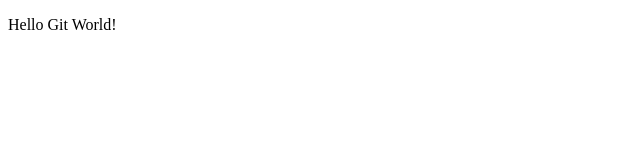
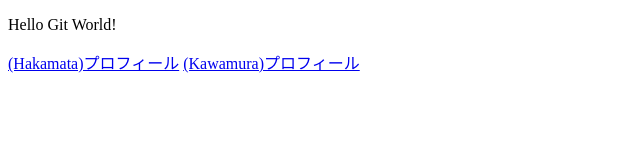
Before and after one commit to hakamata-1106/pair, a plain HTML site: page index.html in a window 1280 px wide. Shown: the whole page, without its empty margins (0-640 px from the left). Drawn offline with Linux system fonts and the light colour scheme.

Commit message:
プロフィールリンク追記

```diff
--- a/index.html
+++ b/index.html
@@ -7,5 +7,8 @@
   </head>
   <body>
     <p>Hello Git World!</p>
+
+    <a href="./profile_A.html">(Hakamata)プロフィール</a>
+    <a href="./profile_B.html">(Kawamura)プロフィール</a>
   </body>
 </html>
```
